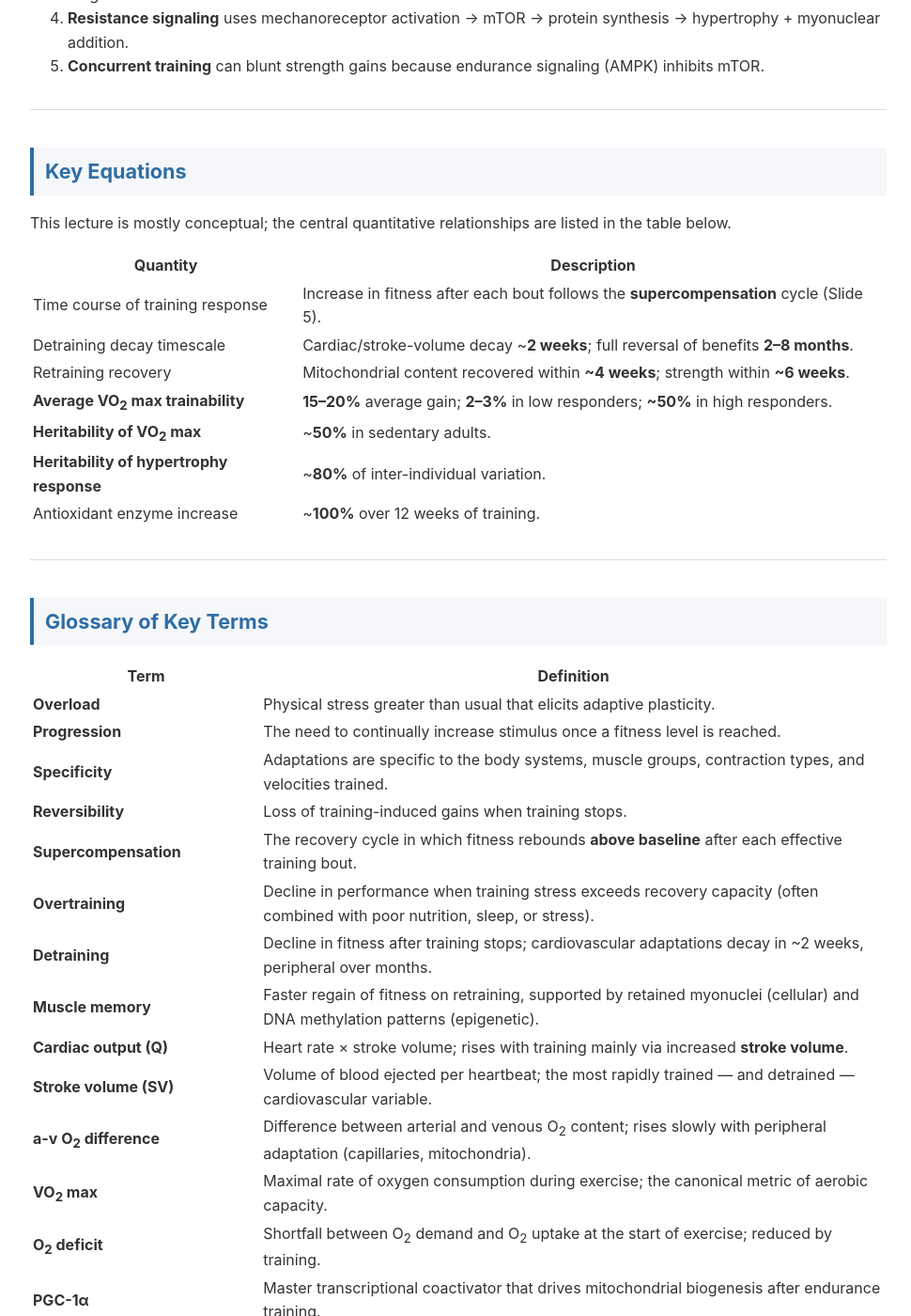
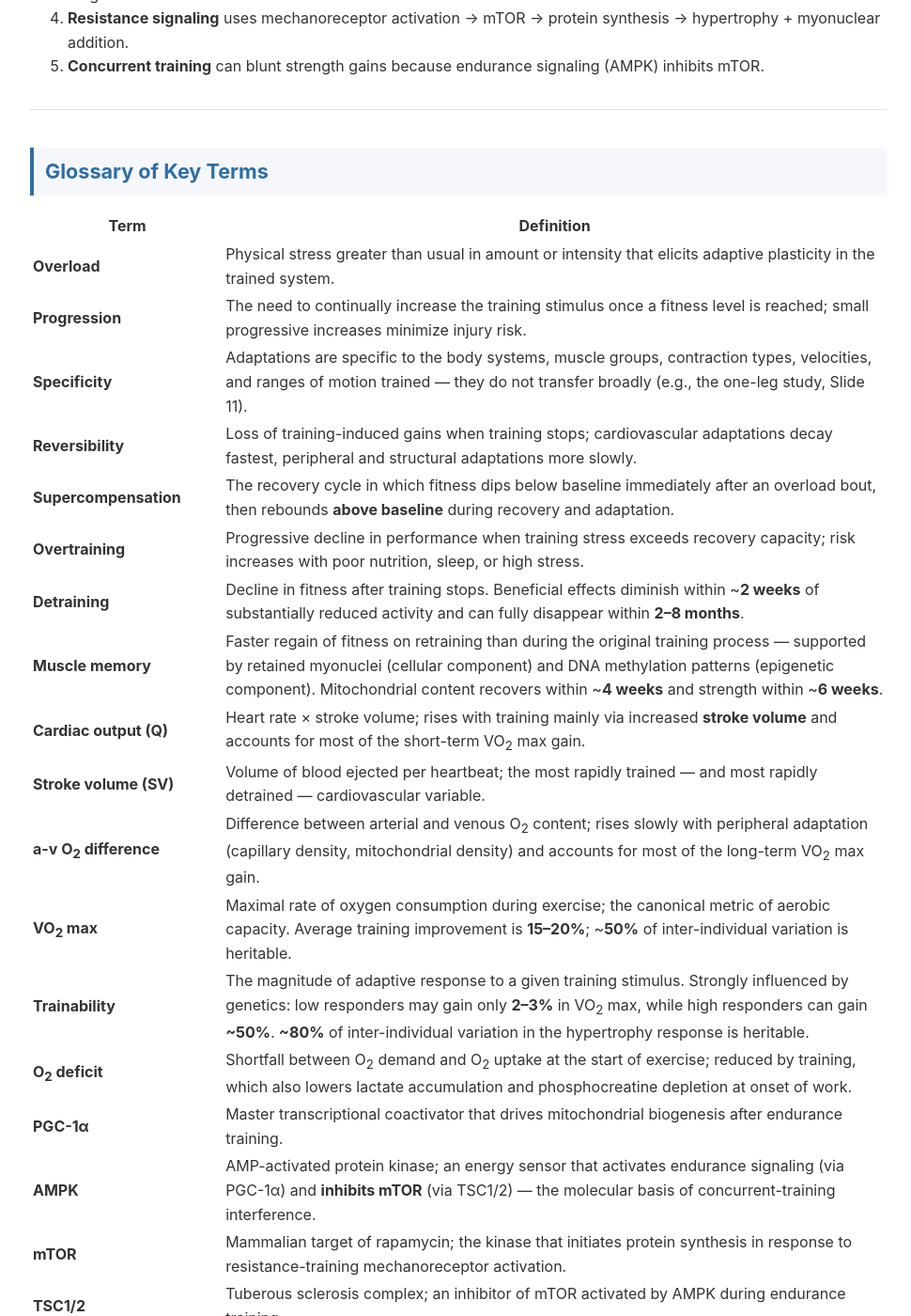
Before and after one commit to MADaley/E183_ExercisePhysiology, a Jekyll site: the page built from week07/lecture15-training-effects-muscle.md, in a window 1280 px wide and 1400 px high, scrolled down 27233 px. Shown: the whole window at 94% size, without its empty margins (152-1122 px from the left). Built offline with Jekyll 4.4.1, drawn with Linux system fonts in a browser that asks for light colours; some of the changed text lies outside the part shown.

Commit message:
Remove Key Equations section from Lecture 15 and consolidate into glossary
Lecture 15 is conceptual and has no actual equations. Merged the timescale and
heritability facts into the corresponding glossary entries (detraining, muscle
memory, VO2 max, hypertrophy) and added a new "Trainability" entry, with no
duplication across terms.

Co-Authored-By: Claude Opus 4.7 (1M context) <noreply@anthropic.com>

```diff
--- a/week07/lecture15-training-effects-muscle.md
+++ b/week07/lecture15-training-effects-muscle.md
@@ -383,49 +383,35 @@ This lecture introduces the basic principles of training and detraining and walk
 
 ---
 
-## Key Equations
-
-This lecture is mostly conceptual; the central quantitative relationships are listed in the table below.
-
-| Quantity | Description |
-|----------|-------------|
-| Time course of training response | Increase in fitness after each bout follows the **supercompensation** cycle (Slide 5). |
-| Detraining decay timescale | Cardiac/stroke-volume decay ~**2 weeks**; full reversal of benefits **2–8 months**. |
-| Retraining recovery | Mitochondrial content recovered within **~4 weeks**; strength within **~6 weeks**. |
-| **Average VO<sub>2</sub> max trainability** | **15–20%** average gain; **2–3%** in low responders; **~50%** in high responders. |
-| **Heritability of VO<sub>2</sub> max** | ~**50%** in sedentary adults. |
-| **Heritability of hypertrophy response** | ~**80%** of inter-individual variation. |
-| Antioxidant enzyme increase | ~**100%** over 12 weeks of training. |
-
----
-
 ## Glossary of Key Terms
 
 | Term | Definition |
 |------|-----------|
-| **Overload** | Physical stress greater than usual that elicits adaptive plasticity. |
-| **Progression** | The need to continually increase stimulus once a fitness level is reached. |
-| **Specificity** | Adaptations are specific to the body systems, muscle groups, contraction types, and velocities trained. |
-| **Reversibility** | Loss of training-induced gains when training stops. |
-| **Supercompensation** | The recovery cycle in which fitness rebounds **above baseline** after each effective training bout. |
-| **Overtraining** | Decline in performance when training stress exceeds recovery capacity (often combined with poor nutrition, sleep, or stress). |
-| **Detraining** | Decline in fitness after training stops; cardiovascular adaptations decay in ~2 weeks, peripheral over months. |
-| **Muscle memory** | Faster regain of fitness on retraining, supported by retained myonuclei (cellular) and DNA methylation patterns (epigenetic). |
-| **Cardiac output (Q)** | Heart rate × stroke volume; rises with training mainly via increased **stroke volume**. |
-| **Stroke volume (SV)** | Volume of blood ejected per heartbeat; the most rapidly trained — and detrained — cardiovascular variable. |
-| **a-v O<sub>2</sub> difference** | Difference between arterial and venous O<sub>2</sub> content; rises slowly with peripheral adaptation (capillaries, mitochondria). |
-| **VO<sub>2</sub> max** | Maximal rate of oxygen consumption during exercise; the canonical metric of aerobic capacity. |
-| **O<sub>2</sub> deficit** | Shortfall between O<sub>2</sub> demand and O<sub>2</sub> uptake at the start of exercise; reduced by training. |
+| **Overload** | Physical stress greater than usual in amount or intensity that elicits adaptive plasticity in the trained system. |
+| **Progression** | The need to continually increase the training stimulus once a fitness level is reached; small progressive increases minimize injury risk. |
+| **Specificity** | Adaptations are specific to the body systems, muscle groups, contraction types, velocities, and ranges of motion trained — they do not transfer broadly (e.g., the one-leg study, Slide 11). |
+| **Reversibility** | Loss of training-induced gains when training stops; cardiovascular adaptations decay fastest, peripheral and structural adaptations more slowly. |
+| **Supercompensation** | The recovery cycle in which fitness dips below baseline immediately after an overload bout, then rebounds **above baseline** during recovery and adaptation. |
+| **Overtraining** | Progressive decline in performance when training stress exceeds recovery capacity; risk increases with poor nutrition, sleep, or high stress. |
+| **Detraining** | Decline in fitness after training stops. Beneficial effects diminish within ~**2 weeks** of substantially reduced activity and can fully disappear within **2–8 months**. |
+| **Muscle memory** | Faster regain of fitness on retraining than during the original training process — supported by retained myonuclei (cellular component) and DNA methylation patterns (epigenetic component). Mitochondrial content recovers within ~**4 weeks** and strength within ~**6 weeks**. |
+| **Cardiac output (Q)** | Heart rate × stroke volume; rises with training mainly via increased **stroke volume** and accounts for most of the short-term VO<sub>2</sub> max gain. |
+| **Stroke volume (SV)** | Volume of blood ejected per heartbeat; the most rapidly trained — and most rapidly detrained — cardiovascular variable. |
+| **a-v O<sub>2</sub> difference** | Difference between arterial and venous O<sub>2</sub> content; rises slowly with peripheral adaptation (capillary density, mitochondrial density) and accounts for most of the long-term VO<sub>2</sub> max gain. |
+| **VO<sub>2</sub> max** | Maximal rate of oxygen consumption during exercise; the canonical metric of aerobic capacity. Average training improvement is **15–20%**; ~**50%** of inter-individual variation is heritable. |
+| **Trainability** | The magnitude of adaptive response to a given training stimulus. Strongly influenced by genetics: low responders may gain only **2–3%** in VO<sub>2</sub> max, while high responders can gain **~50%**. **~80%** of inter-individual variation in the hypertrophy response is heritable. |
+| **O<sub>2</sub> deficit** | Shortfall between O<sub>2</sub> demand and O<sub>2</sub> uptake at the start of exercise; reduced by training, which also lowers lactate accumulation and phosphocreatine depletion at onset of work. |
 | **PGC-1α** | Master transcriptional coactivator that drives mitochondrial biogenesis after endurance training. |
-| **AMPK** | AMP-activated protein kinase; an energy-sensor that activates endurance signaling and inhibits mTOR. |
-| **mTOR** | Mammalian target of rapamycin; the kinase that initiates protein synthesis after resistance training. |
-| **TSC1/2** | Tuberous sclerosis complex; an inhibitor of mTOR activated by AMPK — the molecular link in concurrent-training interference. |
-| **Hypertrophy** | Increase in muscle fiber size (cross-sectional area), the dominant long-term resistance adaptation in humans. |
-| **Hyperplasia** | Increase in muscle fiber number; observed in animal models but limited evidence in humans. |
-| **Myonucleus / myonuclear domain** | Each multinucleated muscle fiber's nuclei; their number and territory determine protein-synthesis capacity. |
-| **Satellite cell** | Resident muscle stem cell that proliferates and fuses with fibers to donate new myonuclei during overload. |
-| **Type I / IIa / IIx fibers** | Slow oxidative / fast oxidative-glycolytic / fast glycolytic fiber types; resistance training favors a small IIx → IIa shift. |
+| **AMPK** | AMP-activated protein kinase; an energy sensor that activates endurance signaling (via PGC-1α) and **inhibits mTOR** (via TSC1/2) — the molecular basis of concurrent-training interference. |
+| **mTOR** | Mammalian target of rapamycin; the kinase that initiates protein synthesis in response to resistance-training mechanoreceptor activation. |
+| **TSC1/2** | Tuberous sclerosis complex; an inhibitor of mTOR activated by AMPK during endurance training. |
+| **Hypertrophy** | Increase in muscle fiber size (cross-sectional area); the dominant long-term resistance-training adaptation in humans, detectable within ~**3 weeks** of training initiation. |
+| **Hyperplasia** | Increase in muscle fiber number; observed in animal models but with limited evidence in humans. |
+| **Myonucleus / myonuclear domain** | Each multinucleated muscle fiber's nuclei and the cytoplasmic territory each nucleus supports; more myonuclei expand the fiber's capacity for **rapid protein synthesis** during retraining. |
+| **Satellite cell** | Resident muscle stem cell that proliferates and either fuses with fibers to donate new myonuclei (fusion role) or releases exosomes that regulate ECM remodeling and angiogenesis (non-fusion role). |
+| **Antioxidant enzyme capacity** | Enzymatic capacity to neutralize free radicals produced during exercise; can rise by **~100%** over 12 weeks of training. |
+| **Type I / IIa / IIx fibers** | Slow oxidative / fast oxidative-glycolytic / fast glycolytic fiber types. Resistance training produces a small **IIx → IIa** shift; type IIx fibers shrink most during detraining. |
 | **Specific force** | Force per unit cross-sectional area of contractile protein; rises in type I fibers with resistance training. |
-| **Maximum voluntary contraction (MVC)** | Largest force a person can produce voluntarily; less than the muscle's true maximum due to neural safety factors. |
-| **Concurrent training** | Combined endurance + resistance training; can produce smaller strength gains than resistance alone due to AMPK → TSC → mTOR inhibition. |
+| **Maximum voluntary contraction (MVC)** | Largest force a person can produce voluntarily; less than the muscle's true maximum because the nervous system imposes a **safety factor**. Training (and adrenaline) can partially override this. |
+| **Concurrent training** | Combined endurance + resistance training; can produce smaller strength gains than resistance alone because endurance signaling activates AMPK → TSC → inhibits mTOR. |
 | **Responder / non-responder** | Individuals at the high or low end of the genetically influenced range of trainability for a given variable. |
```
